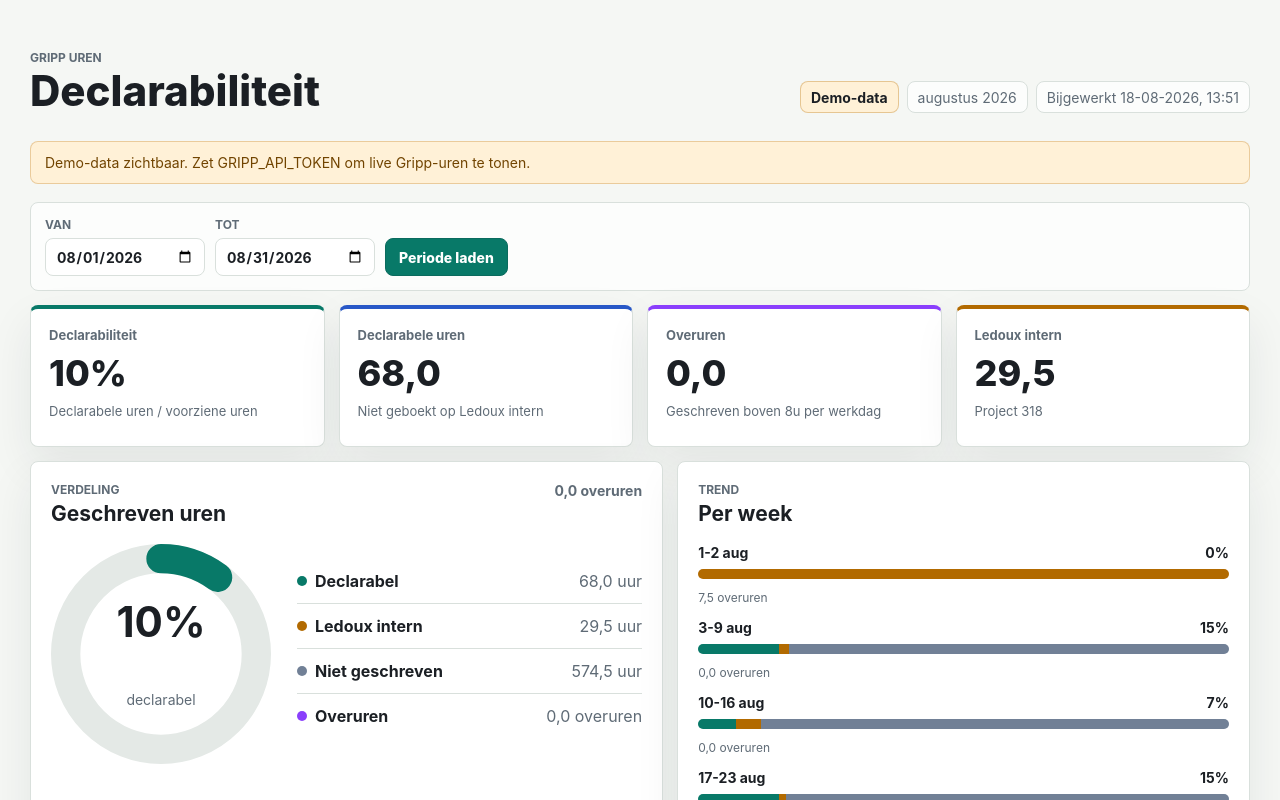
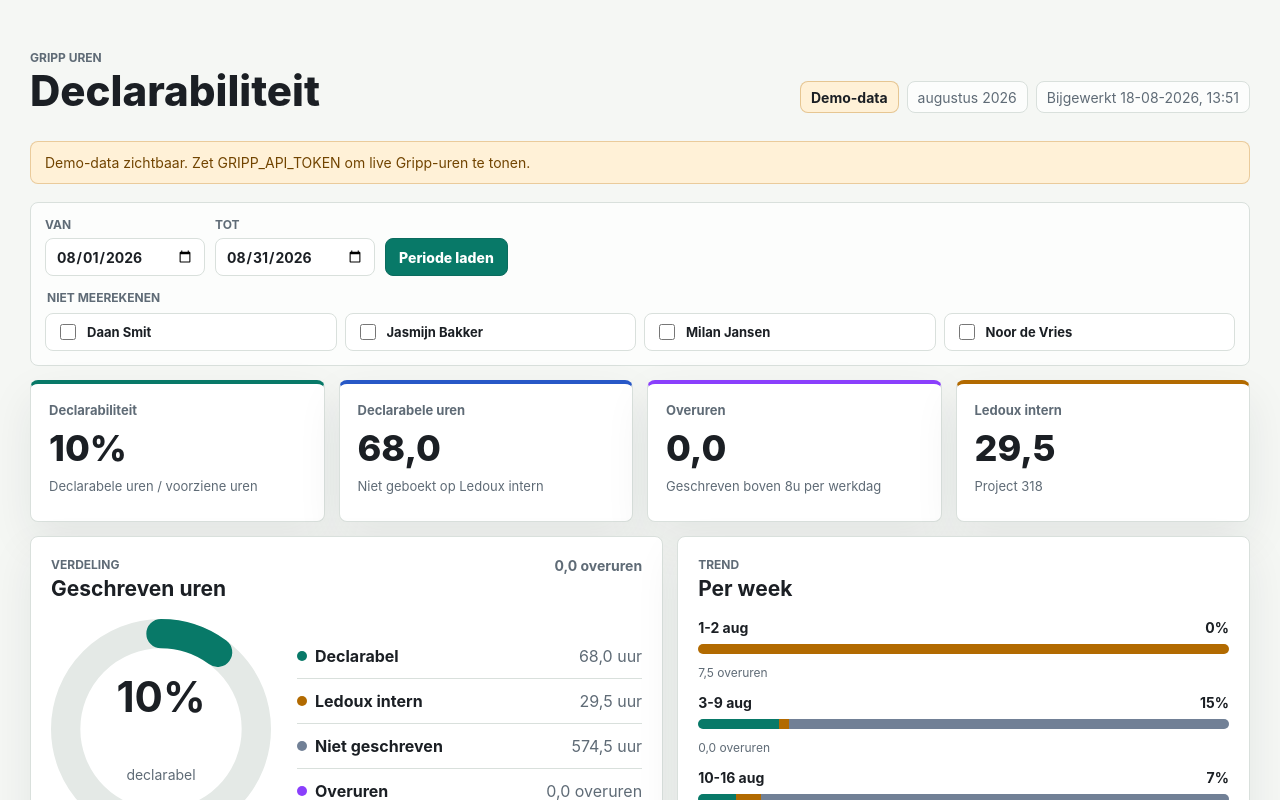
Before and after one commit to maxancedecot/GrippMCP, a Next.js app: page /dashboard in a window 1280 px wide. Shown: the top 800 px of the page. Built offline with nearby package versions, Linux system fonts and the light colour scheme.

Commit message:
Add employee exclusion filters to dashboard

```diff
--- a/app/dashboard/page.tsx
+++ b/app/dashboard/page.tsx
@@ -50,10 +50,17 @@ type DashboardData = Aggregate & {
   period: Period;
   source: DashboardSource;
   declarability: number;
+  employeeFilters: EmployeeFilterOption[];
   employeeRows: EmployeeRow[];
   internalRows: EmployeeRow[];
   weekRows: WeekRow[];
   lastUpdated: string;
+};
+
+type EmployeeFilterOption = {
+  id: string;
+  name: string;
+  excluded: boolean;
 };
 
 type WorkingHoursSummary = {
@@ -64,7 +71,7 @@ type WorkingHoursSummary = {
 const INTERNAL_OFFERPROJECTBASE_ID = 318;
 const INTERNAL_PROJECT_LABEL = "Ledoux intern";
 const NORMAL_DAILY_HOURS = 8;
-const EXCLUDED_DASHBOARD_EMPLOYEE_NAMES = new Set(["pieter", "maxance", "tom"]);
+const DEFAULT_EXCLUDED_DASHBOARD_EMPLOYEE_NAMES = new Set(["pieter", "maxance", "tom"]);
 
 const hoursFormatter = new Intl.NumberFormat("nl-NL", {
   minimumFractionDigits: 1,
@@ -79,7 +86,7 @@ const percentFormatter = new Intl.NumberFormat("nl-NL", {
 export default async function DashboardPage({ searchParams }: { searchParams?: Promise<DashboardSearchParams> }) {
   const params = (await searchParams) ?? {};
   const requestedPeriod = getPeriodFromParams(params);
-  const dashboard = await getDashboardData(requestedPeriod);
+  const dashboard = await getDashboardData(requestedPeriod, params);
   const gaugeProgress = Math.max(0, Math.min(dashboard.declarability, 100));
 
   return (
@@ -101,6 +108,7 @@ export default async function DashboardPage({ searchParams }: { searchParams?: P
       {dashboard.source.message ? <p className="data-notice">{dashboard.source.message}</p> : null}
 
       <form className="period-form" action="/dashboard">
+        <input type="hidden" name="employeeFilter" value="1" />
         <label>
           Van
           <input type="date" name="start" defaultValue={dashboard.period.start} />
@@ -110,6 +118,19 @@ export default async function DashboardPage({ searchParams }: { searchParams?: P
           <input type="date" name="end" defaultValue={dashboard.period.end} />
         </label>
         <button type="submit">Periode laden</button>
+        {dashboard.employeeFilters.length > 0 ? (
+          <fieldset className="employee-filter">
+            <legend>Niet meerekenen</legend>
+            <div className="employee-filter-list">
+              {dashboard.employeeFilters.map((employee) => (
+                <label key={employee.id} className="employee-filter-option">
+                  <input type="checkbox" name="exclude" value={employee.id} defaultChecked={employee.excluded} />
+                  <span>{employee.name}</span>
+                </label>
+              ))}
+            </div>
+          </fieldset>
+        ) : null}
       </form>
 
       <section className="metric-grid" aria-label="Kerncijfers declarabiliteit">
@@ -334,19 +355,23 @@ function InlineBar({ aggregate }: { aggregate: Aggregate }) {
   );
 }
 
-async function getDashboardData(period: Period): Promise<DashboardData> {
+async function getDashboardData(period: Period, params: DashboardSearchParams): Promise<DashboardData> {
   if (!process.env.GRIPP_API_TOKEN) {
-    const employees = createDemoEmployees();
-    return buildDashboardData(createDemoHours(period), employees, period, {
+    const allEmployees = createDemoEmployees();
+    const employeeSelection = getEmployeeSelection(allEmployees, params);
+    const employeeIds = employeeIdsFromEmployees(employeeSelection.includedEmployees);
+    const hours = filterHoursByEmployeeIds(createDemoHours(period), employeeIds);
+    return buildDashboardData(hours, employeeSelection.includedEmployees, period, {
       mode: "demo",
       message: "Demo-data zichtbaar. Zet GRIPP_API_TOKEN om live Gripp-uren te tonen."
-    });
+    }, employeeSelection.options);
   }
 
   try {
     const client = new GrippClient();
-    const employees = await fetchEmployees(client);
-    const employeeIds = employees.map((employee) => idFrom(readField(employee, "id"))).filter((id): id is number => id !== null);
+    const allEmployees = await fetchEmployees(client);
+    const employeeSelection = getEmployeeSelection(allEmployees, params);
+    const employeeIds = employeeIdsFromEmployees(employeeSelection.includedEmployees);
     let effectivePeriod = period;
     const source: DashboardSource = {
       mode: "live",
@@ -365,7 +390,7 @@ async function getDashboardData(period: Period): Promise<DashboardData> {
       }
     }
 
-    const dashboard = buildDashboardData(hours, employees, effectivePeriod, source);
+    const dashboard = buildDashboardData(hours, employeeSelection.includedEmployees, effectivePeriod, source, employeeSelection.options);
 
     if (employeeIds.length === 0) {
       dashboard.source.message = "Geen medewerkers gevonden voor dit dashboard.";
@@ -375,18 +400,21 @@ async function getDashboardData(period: Period): Promise<DashboardData> {
 
     return dashboard;
   } catch (error) {
-    return buildDashboardData(createDemoHours(period), createDemoEmployees(), period, {
+    const allEmployees = createDemoEmployees();
+    const employeeSelection = getEmployeeSelection(allEmployees, params);
+    const employeeIds = employeeIdsFromEmployees(employeeSelection.includedEmployees);
+    const hours = filterHoursByEmployeeIds(createDemoHours(period), employeeIds);
+    return buildDashboardData(hours, employeeSelection.includedEmployees, period, {
       mode: "demo",
       message: `Live data kon niet worden geladen. Demo-data zichtbaar. ${error instanceof Error ? error.message : ""}`.trim()
-    });
+    }, employeeSelection.options);
   }
 }
 
 async function fetchEmployees(client: GrippClient) {
   const employees = await fetchEmployeePages(client);
   const activeEmployees = employees.filter((employee) => booleanFrom(readField(employee, "active")) !== false);
-  const visibleEmployees = activeEmployees.length > 0 ? activeEmployees : employees;
-  return visibleEmployees.filter((employee) => !isExcludedDashboardEmployee(employee));
+  return activeEmployees.length > 0 ? activeEmployees : employees;
 }
 
 async function fetchEmployeePages(client: GrippClient) {
@@ -467,7 +495,8 @@ function buildDashboardData(
   hours: JsonRecord[],
   employees: JsonRecord[],
   period: Period,
-  source: DashboardSource
+  source: DashboardSource,
+  employeeFilters: EmployeeFilterOption[]
 ): DashboardData {
   const employeesById = new Map<number, JsonRecord>();
   const minimumWorkingHours = createMinimumWorkingHours(period);
@@ -547,6 +576,7 @@ function buildDashboardData(
     period,
     source,
     declarability: teamTotals.declarability,
+    employeeFilters,
     employeeRows,
     internalRows,
     weekRows,
@@ -584,6 +614,53 @@ function createMinimumWorkingHours(period: Period): WorkingHoursSummary {
   };
 }
 
+function getEmployeeSelection(employees: JsonRecord[], params: DashboardSearchParams) {
+  const employeeById = new Map<string, JsonRecord>();
+  employees.forEach((employee) => {
+    const id = employeeFilterId(employee);
+    if (id) {
+      employeeById.set(id, employee);
+    }
+  });
+
+  const submitted = firstParam(params.employeeFilter) === "1";
+  const excludedIds = submitted
+    ? new Set(paramValues(params.exclude).filter((id) => employeeById.has(id)))
+    : new Set(Array.from(employeeById.entries()).filter(([, employee]) => isDefaultExcludedDashboardEmployee(employee)).map(([id]) => id));
+  const options = Array.from(employeeById.entries())
+    .map(([id, employee]) => ({
+      id,
+      name: employeeName(undefined, employee),
+      excluded: excludedIds.has(id)
+    }))
+    .sort((left, right) => left.name.localeCompare(right.name, "nl"));
+  const includedEmployees = Array.from(employeeById.entries())
+    .filter(([id]) => !excludedIds.has(id))
+    .map(([, employee]) => employee);
+
+  return {
+    includedEmployees,
+    options
+  };
+}
+
+function employeeIdsFromEmployees(employees: JsonRecord[]) {
+  return employees.map((employee) => idFrom(readField(employee, "id"))).filter((id): id is number => id !== null);
+}
+
+function filterHoursByEmployeeIds(hours: JsonRecord[], employeeIds: number[]) {
+  const allowedEmployeeIds = new Set(employeeIds);
+  return hours.filter((hour) => {
+    const employeeId = relationId(hour, "employee");
+    return employeeId !== null && allowedEmployeeIds.has(employeeId);
+  });
+}
+
+function employeeFilterId(employee: JsonRecord) {
+  const id = idFrom(readField(employee, "id"));
+  return id === null ? null : String(id);
+}
+
 function employeeName(hour: JsonRecord | undefined, employee: JsonRecord | undefined) {
   const relation = asRecord(readField(hour, "employee"));
   const record = relation ?? employee;
@@ -602,7 +679,7 @@ function employeeName(hour: JsonRecord | undefined, employee: JsonRecord | undef
   );
 }
 
-function isExcludedDashboardEmployee(employee: JsonRecord) {
+function isDefaultExcludedDashboardEmployee(employee: JsonRecord) {
   const nameValues = [
     employeeName(undefined, employee),
     stringFrom(readField(employee, "firstname")),
@@ -612,7 +689,7 @@ function isExcludedDashboardEmployee(employee: JsonRecord) {
     stringFrom(readField(employee, "email"))
   ];
 
-  return nameValues.some((value) => nameTokens(value).some((token) => EXCLUDED_DASHBOARD_EMPLOYEE_NAMES.has(token)));
+  return nameValues.some((value) => nameTokens(value).some((token) => DEFAULT_EXCLUDED_DASHBOARD_EMPLOYEE_NAMES.has(token)));
 }
 
 function nameTokens(value: string | undefined) {
@@ -1052,6 +1129,13 @@ function firstParam(value: string | string[] | undefined) {
   return Array.isArray(value) ? value[0] : value;
 }
 
+function paramValues(value: string | string[] | undefined) {
+  if (Array.isArray(value)) {
+    return value;
+  }
+  return value ? [value] : [];
+}
+
 function isDateKey(value: string | undefined): value is string {
   return Boolean(value?.match(/^\d{4}-\d{2}-\d{2}$/) && parseDateKey(value));
 }
--- a/app/globals.css
+++ b/app/globals.css
@@ -164,6 +164,59 @@ select {
 
 .period-form button:hover {
   background: #075f53;
+}
+
+.employee-filter {
+  flex-basis: 100%;
+  min-width: 0;
+  margin: 4px 0 0;
+  padding: 0;
+  border: 0;
+}
+
+.employee-filter legend {
+  margin-bottom: 8px;
+  color: var(--muted);
+  font-size: 12px;
+  font-weight: 740;
+  text-transform: uppercase;
+}
+
+.employee-filter-list {
+  display: grid;
+  grid-template-columns: repeat(auto-fit, minmax(180px, 1fr));
+  gap: 8px;
+}
+
+.period-form .employee-filter-option {
+  display: flex;
+  min-width: 0;
+  min-height: 38px;
+  align-items: center;
+  gap: 8px;
+  padding: 7px 10px;
+  border: 1px solid var(--border);
+  border-radius: 8px;
+  background: var(--surface);
+  color: var(--ink);
+  font-size: 13px;
+  font-weight: 680;
+  text-transform: none;
+}
+
+.period-form .employee-filter-option input {
+  width: 16px;
+  min-height: 16px;
+  flex: 0 0 16px;
+  padding: 0;
+  accent-color: var(--good);
+}
+
+.employee-filter-option span {
+  min-width: 0;
+  overflow: hidden;
+  text-overflow: ellipsis;
+  white-space: nowrap;
 }
 
 .metric-grid {
```
